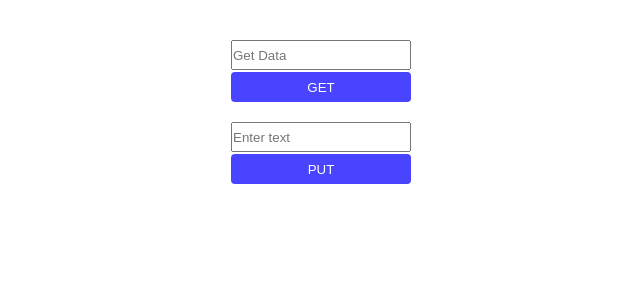
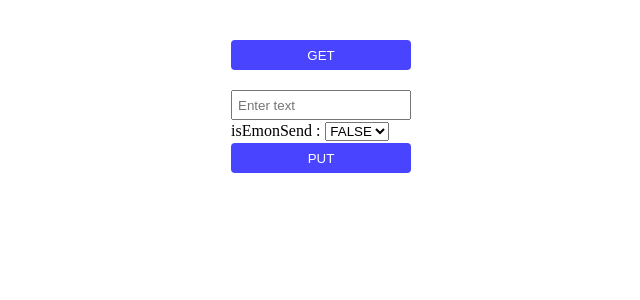
Before and after one commit to sejung1218/test-button, a Next.js app: page /button in a window 1280 px wide. Shown: the top 300 px of the page, without its empty margins (319-959 px from the left). Built offline with nearby package versions, Linux system fonts and the light colour scheme.

Commit message:
테스트 버튼 완료

```diff
--- a/src/pages/button/index.tsx
+++ b/src/pages/button/index.tsx
@@ -2,77 +2,93 @@ import styled from '@emotion/styled';
 import axios from 'axios';
 import {useQuery, useQueryClient} from 'react-query';
 import {useFormik} from "formik";
-import * as yup from 'yup';
-import {useState} from "react";
 
-export default function Button() {
+interface ButtonState {
+  userAgentPk: string;
+  isEmonSend: boolean;
+}
+
+export default function Button(props: ButtonState) {
+
   const queryClient = useQueryClient();
-  const [queryEnabled, setQueryEnabled] = useState(false);
 
   const testEmonGet = useQuery(
     'testEmonGet',
-    () => axios.get('/emon/score'),
+    () =>
+      axios.get(
+        '/emon/score'
+      ),
     {
-      enabled: queryEnabled,
+      enabled: false,
     }
   );
 
-  const validationSchema = yup.object().shape({
-    inputText: yup.string().required('This field is required'),
-  });
+  const handleButtonClick01 = async () => {
+    queryClient.removeQueries('testEmonPut');
+    testEmonGet.refetch();
+    console.log('test emon "GET" data  : ', testEmonGet);
+  };
 
-  const formik = useFormik({
+  const formik = useFormik<ButtonState>({
     initialValues: {
-      inputText: '',
+      userAgentPk: '',
+      isEmonSend: false,
     },
-    validationSchema,
     onSubmit: async (values) => {
       try {
-        await axios.put('/emon/score', values);
         queryClient.removeQueries('testEmonGet');
-        setQueryEnabled(true); // 활성화 상태 변경
+        console.log('input values:', values);
+        if (values.userAgentPk) {
+          const testEmonPut
+            = await axios.put(`/emon/score/?userAgentPk=${values.userAgentPk}&isEmonSend=${values.isEmonSend}`, {
+            ...values,
+          });
+          console.log('test emon "PUT" data (userAgentPk O) : ', testEmonPut);
+        } else {
+          const testEmonPut = await axios.put(`/emon/score`)
+          console.log('test emon "PUT" data (userAgentPk X)  : ', testEmonPut);
+        }
       } catch (error) {
         console.error('Error submitting form:', error);
       }
     },
   });
-
-  const handleGetButtonClick = () => {
-    setQueryEnabled(true); // 활성화 상태 변경
-  };
-
   return (
     <form onSubmit={formik.handleSubmit}>
       <TestButtonWrapper>
         <TestPutButtonWrapper>
-          <StyledInput
-            type="text"
-            id="getText"
-            name="getText"
-            placeholder="Get Data"
-          />
-          <TestButton type="button" onClick={handleGetButtonClick}>GET</TestButton>
+          <TestButton onClick={handleButtonClick01}>GET</TestButton>
         </TestPutButtonWrapper>
         <TestPutButtonWrapper>
           <StyledInput
             type="text"
-            id="inputText"
-            name="inputText"
+            id="userAgentPk"
+            name="userAgentPk"
             placeholder="Enter text"
             onChange={formik.handleChange}
             onBlur={formik.handleBlur}
-            value={formik.values.inputText}
+            value={formik.values.userAgentPk}
           />
-          {formik.touched.inputText && formik.errors.inputText && (
-            <ErrorText>{formik.errors.inputText}</ErrorText>
-          )}
-          <TestButton type="submit">PUT</TestButton>
+          <label style={{display: 'flex', gap: '5px'}}>
+            isEmonSend :
+            <select
+              id="isEmonSend"
+              name="isEmonSend"
+              onChange={formik.handleChange}
+              onBlur={formik.handleBlur}
+              value={formik.values.isEmonSend.toString()}
+              // value={formik.values.isEmonSend}
+            >
+              <option value={true.toString()}>TRUE</option>
+              <option value={false.toString()}>FALSE</option>
+            </select>
+          </label>
+          <TestButton type='submit'>PUT</TestButton>
         </TestPutButtonWrapper>
       </TestButtonWrapper>
     </form>
   );
 }
-
 const TestButtonWrapper = styled.div`
   margin: 0 auto;
   padding: 40px 0;
@@ -110,7 +126,5 @@ const TestButton = styled.button`
 const StyledInput = styled.input`
   width: 180px;
   height: 30px;
+  padding: 0 5px 0 5px;
 `;
-const ErrorText = styled.div`
-  color: red;
-`;
```
